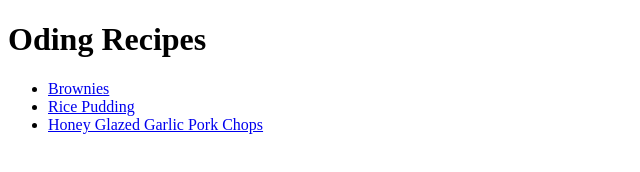
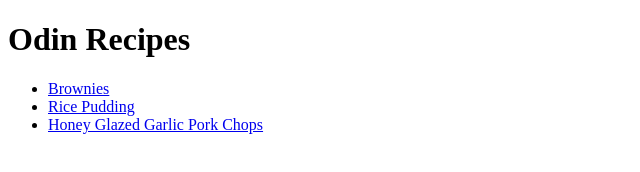
Before and after one commit to LLLLL-20/odin-recipes, a plain HTML site: page index.html in a window 1280 px wide. Shown: the whole page, without its empty margins (0-640 px from the left). Drawn offline with Linux system fonts and the light colour scheme.

Commit message:
Touch up to index.html

```diff
--- a/index.html
+++ b/index.html
@@ -7,7 +7,7 @@
     </head>
 
     <body>
-        <h1>Oding Recipes</h1>
+        <h1>Odin Recipes</h1>
         <ul>
             <li><a href="./recipes/brownies.html">Brownies</a></li>
             <li><a href="./recipes/ricepudding.html">Rice Pudding</a></li>
```
